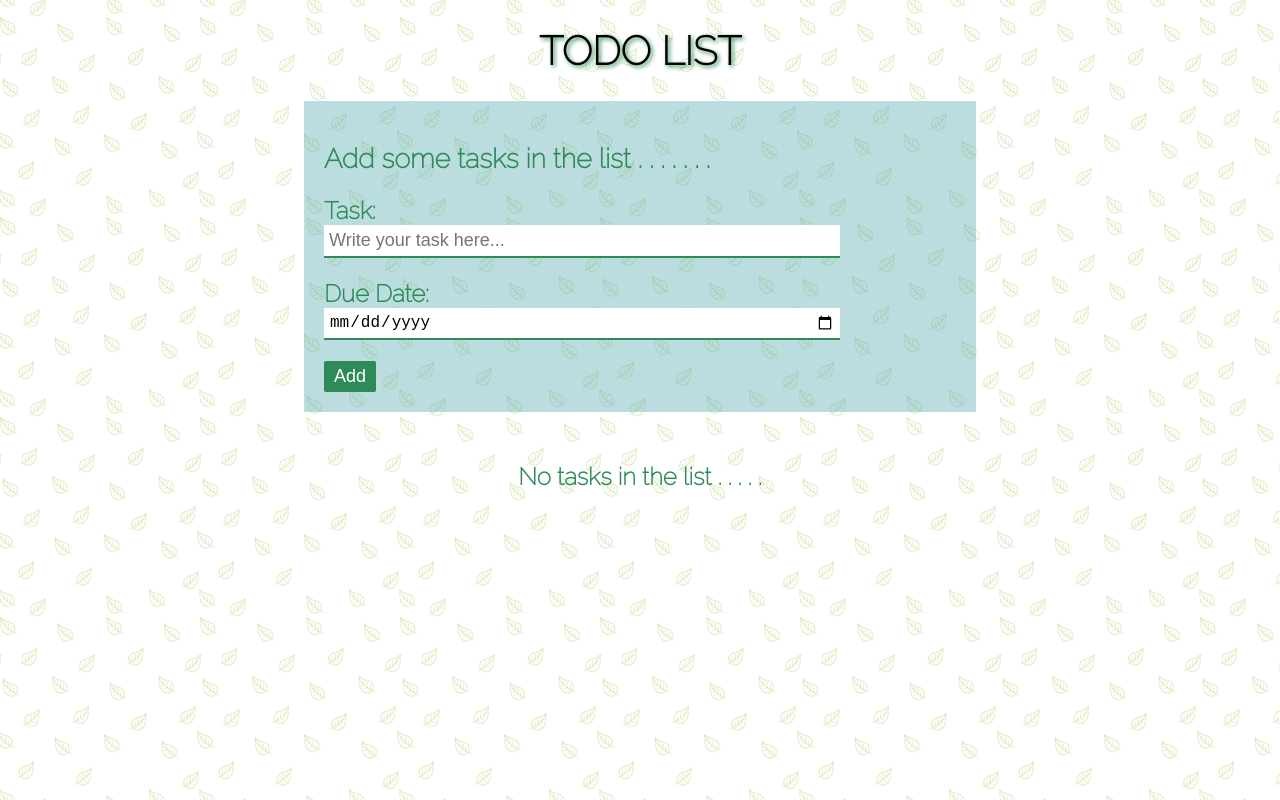
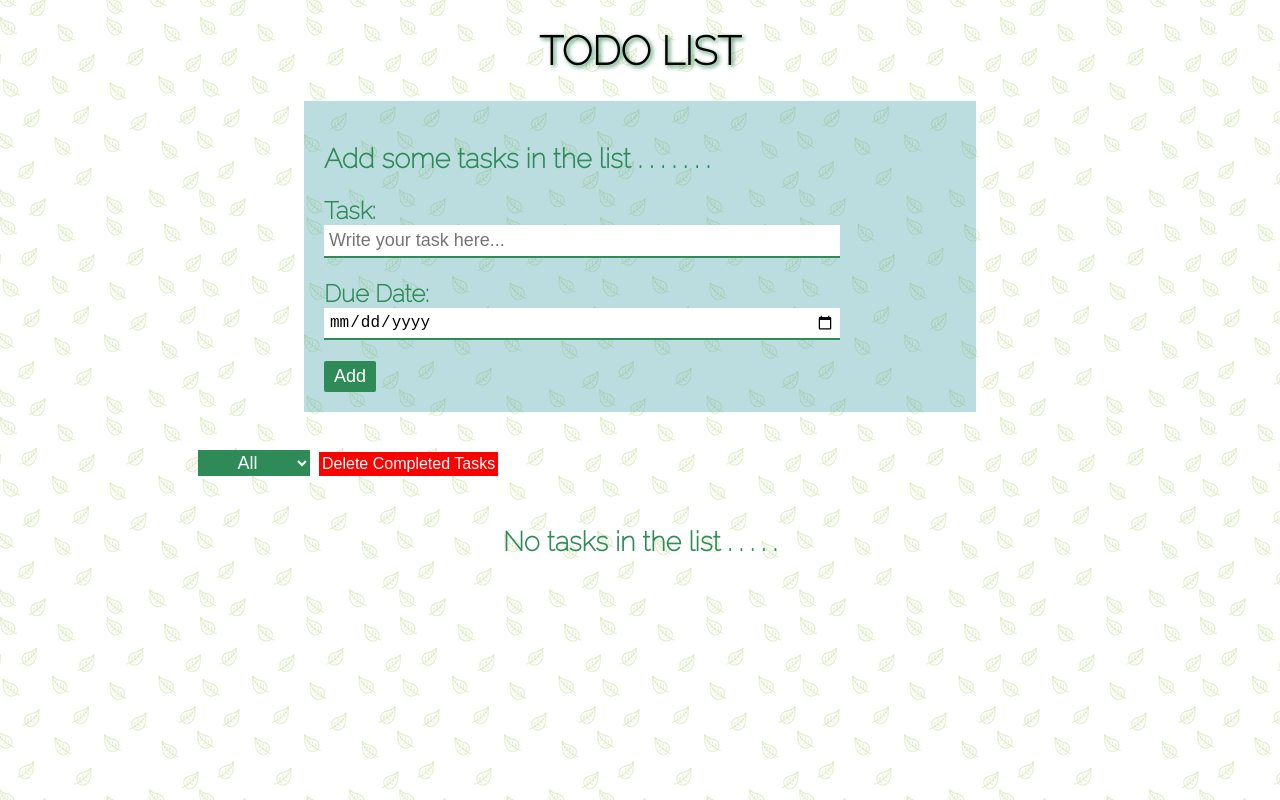
Before and after one commit to mudit-makkar/todo-app, a React (Create React App) app: page / in a window 1280 px wide. Built offline with nearby package versions, Linux system fonts and the light colour scheme.

Commit message:
fifth commit - memoized the process of filtering todos in TodoList.js

```diff
--- a/src/components/TodoList/TodoList.js
+++ b/src/components/TodoList/TodoList.js
@@ -1,5 +1,5 @@
 import styles from "./style.module.css";
-import { useState } from "react";
+import { useMemo, useState } from "react";
 import Dropdown from "../Dropdown/Dropdown";
 import Task from "../Task/Task";
 export default function TodoList({ todos, dispatch, handleEditClick }) {
@@ -27,16 +27,24 @@ export default function TodoList({ todos, dispatch, handleEditClick }) {
     });
   };
 
+  //filtering todos based on dropdown value
+  let filteredTodos = useMemo(() => {
+    if (value === "All") {
+      return todos;
+    } else if (value === "Completed") {
+      return todos.filter((task) => {
+        return task.completed === true;
+      });
+    } else if (value === "Pending") {
+      return todos.filter((task) => {
+        return task.completed === false;
+      });
+    }
+  }, [value, todos]);
+
   return (
     <>
       {" "}
-      {todos.length === 0 ? (
-        <h2
-          style={{ color: "seagreen", textAlign: "center", marginTop: "50px" }}
-        >
-          No tasks in the list . . . . .{" "}
-        </h2>
-      ) : (
       <div className={styles.container}>
         <ul className={styles.todoList}>
           <li className={styles.links} key="links">
@@ -48,13 +56,8 @@ export default function TodoList({ todos, dispatch, handleEditClick }) {
               Delete Completed Tasks
             </button>
           </li>
-
-            {todos.map((todo) => {
-              if (
-                value === "All" ||
-                (value === "Completed" && todo.completed) ||
-                (value === "Pending" && !todo.completed)
-              ) {
+          {filteredTodos.length !== 0 ? (
+            filteredTodos.map((todo) => {
               return (
                 <Task
                   todo={todo}
@@ -63,13 +66,20 @@ export default function TodoList({ todos, dispatch, handleEditClick }) {
                   handleEditClick={handleEditClick}
                 />
               );
-              } else {
-                return "";
-              }
-            })}
+            })
+          ) : (
+            <h2
+              style={{
+                color: "seagreen",
+                textAlign: "center",
+                marginTop: "50px",
+              }}
+            >
+              No tasks in the list . . . . .{" "}
+            </h2>
+          )}
         </ul>
       </div>
-      )}
     </>
   );
 }
```
Lines whose indentation alone changed are shown as unchanged.
